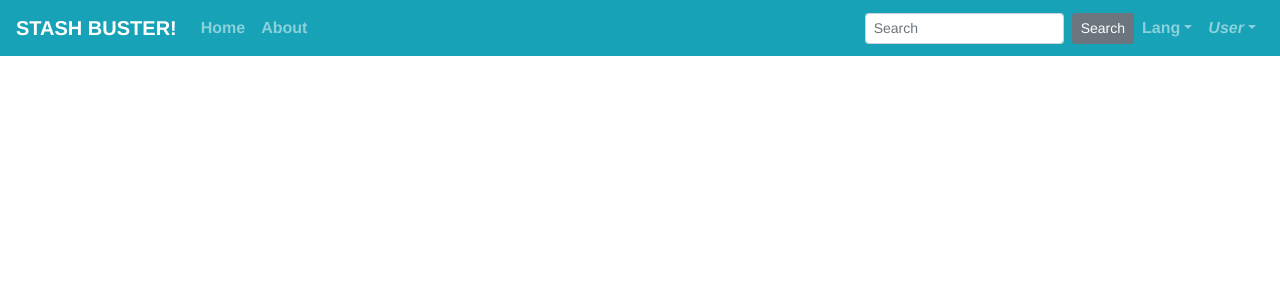
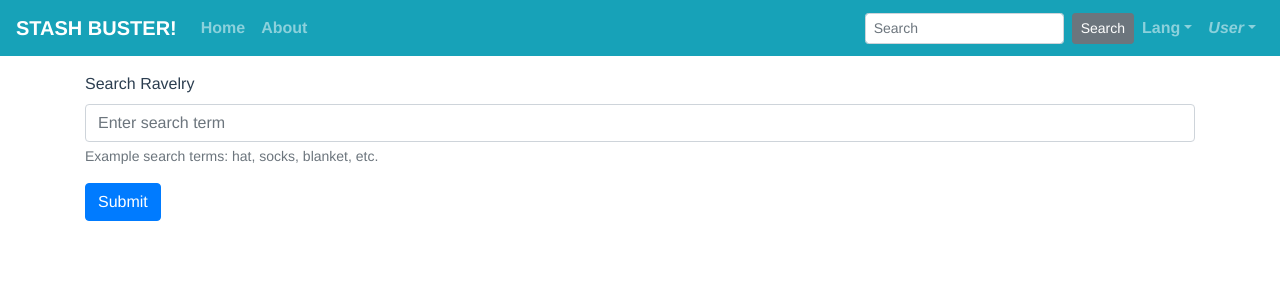
Before and after one commit to lisabost/vue-yarn-stash-buster, a Vue app: page / in a window 1280 px wide. Shown: the top 300 px of the page. Built offline with nearby package versions, Linux system fonts and the light colour scheme.

Commit message:
Created RavelrySearch component --Installed axios for ajax calls --Use AXIOS and AJAX to search the Ravelry API based on search term Added RavelrySearch component to App

```diff
--- a/package.json
+++ b/package.json
@@ -8,6 +8,7 @@
     "lint": "vue-cli-service lint"
   },
   "dependencies": {
+    "axios": "^0.26.1",
     "bootstrap-vue": "^2.21.2",
     "core-js": "^3.8.3",
     "vue": "^2.6.14",
--- a/src/App.vue
+++ b/src/App.vue
@@ -1,6 +1,10 @@
 <template>
   <div id="app">
     <navigation-header></navigation-header>
+    <b-container>
+      <ravelry-search></ravelry-search>
+    </b-container>
+
 <!--    <nav>-->
 <!--      <router-link to="/">Home</router-link> |-->
 <!--      <router-link to="/about">About</router-link>-->
@@ -14,7 +18,6 @@
   font-family: Avenir, Helvetica, Arial, sans-serif;
   -webkit-font-smoothing: antialiased;
   -moz-osx-font-smoothing: grayscale;
-  text-align: center;
   color: #2c3e50;
 }
 
@@ -33,7 +36,8 @@ nav a.router-link-exact-active {
 </style>
 <script>
 import NavigationHeader from "@/views/NavigationHeader";
+import RavelrySearch from "@/components/RavelrySearch";
 export default {
-  components: {NavigationHeader}
+  components: {RavelrySearch, NavigationHeader}
 }
 </script>
--- /dev/null
+++ b/src/components/RavelrySearch.vue
@@ -0,0 +1,66 @@
+<template>
+  <div>
+    <b-form @submit.prevent="search" id="ravelry-search-form" class="mt-3">
+      <b-form-group id="search-term-input" label="Search Ravelry" label-for="search-term" description="Example search terms: hat, socks, blanket, etc.">
+        <b-form-input id="search-term" v-model="searchTerm" type="text" placeholder="Enter search term" required></b-form-input>
+      </b-form-group>
+      <b-button type="submit" variant="primary">Submit</b-button>
+    </b-form>
+  </div>
+</template>
+
+<script>
+import axios from 'axios';
+export default {
+  name: "RavelrySearch",
+  props: {},
+  data() {
+    return {
+      searchTerm: '',
+      searchResults: []
+    }
+  },
+  methods: {
+    search() {
+      if(this.searchTerm) {
+        this.$emit('searching');
+        // build request arguments
+        let url = 'https://api.ravelry.com/patterns/search.json';
+        let config = {
+          params: {
+            query: this.searchTerm,
+          },
+          auth: {
+            username: 'd94df3344302c08b7079c71041d90bbb',
+            password: '01-eZUS5Q6kykGn0bribecD3ARfRU8stkMuOVi2I'
+          }
+        }
+        // execute ajax request using promises
+        axios.get(url, config)
+            .then(response => {
+              if(response.data.patterns.length > 0) {
+                for (const i in response.data.patterns) {
+                  this.searchResults.push(response.data.patterns[i]);
+                }
+              } else {
+                this.searchResults = [];
+                this.$emit('no-search-results-found');
+              }
+            })
+            .catch(error => {
+              console.log('AJAX SEARCH ERROR', error);
+              // TODO: Put error message into toast for user
+            })
+            .finally(() => {
+              this.$emit('search-finished', this.searchResults)
+              console.log('Search Results: ' + this.searchResults);
+            })
+      }
+    }
+  }
+}
+</script>
+
+<style scoped>
+
+</style>
```
Also changed, not shown: 1 other file (tests, documents, lock files or other folders).
